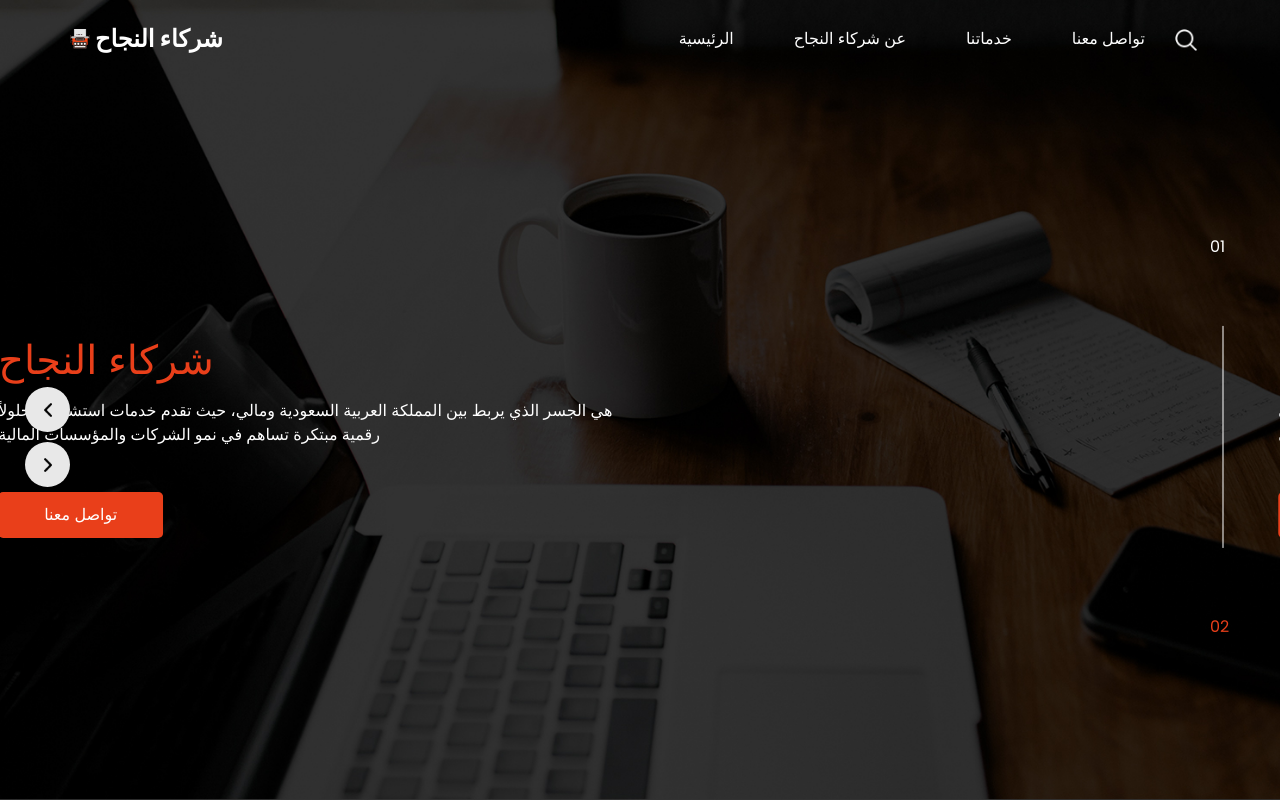
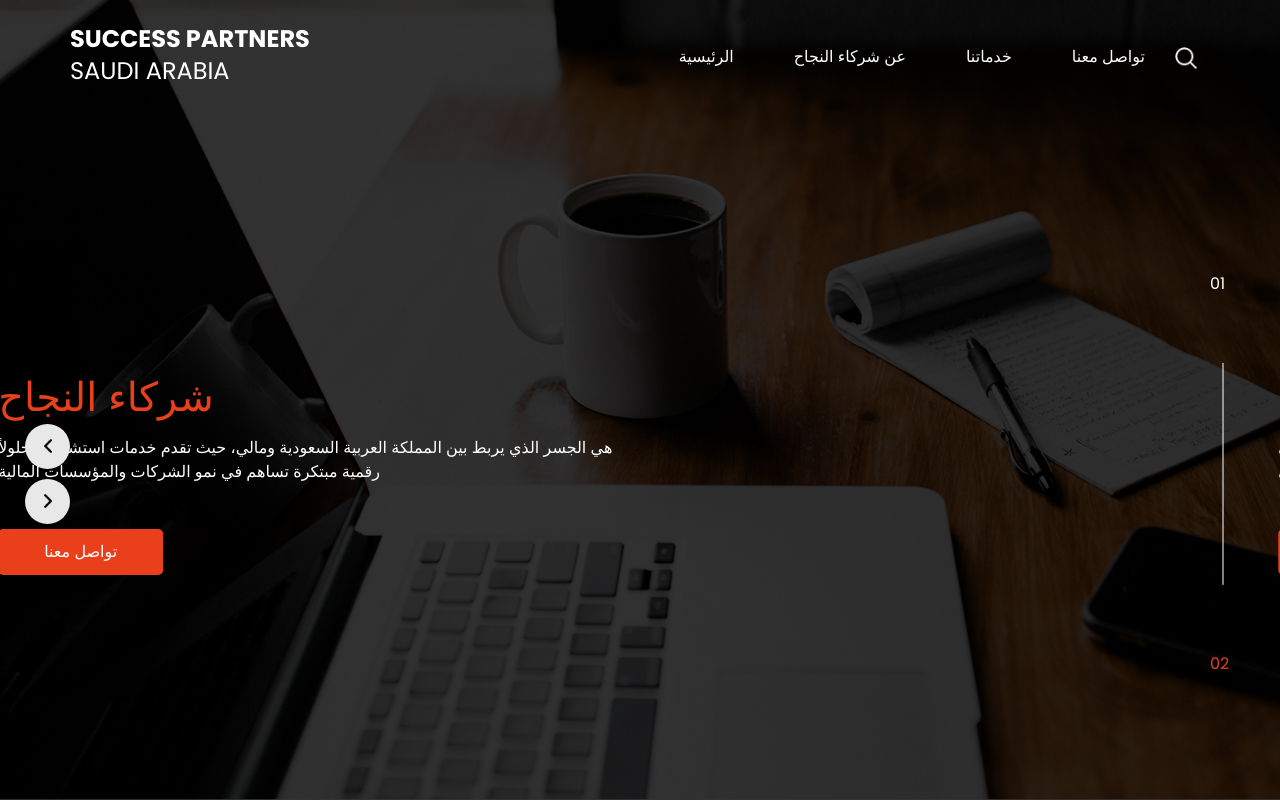
Before and after one commit to MidoBr/SuccessPartnersSA, a plain HTML site: page index.html in a window 1280 px wide. Shown: the top 800 px of the page. Drawn offline with nearby package versions, Linux system fonts and the light colour scheme.

Commit message:
Update index.html

```diff
--- a/index.html
+++ b/index.html
@@ -40,9 +40,10 @@
       <div class="container">
         <nav class="navbar navbar-expand-lg custom_nav-container pt-3">
           <a class="navbar-brand mr-5" href="index.html">
-            <img src="images/logo.png" alt="">
+           <!-- <img src="images/logo.png" alt=""> -->
             <span>
-              شركاء النجاح
+             Success Partners <br>
+              <h4>Saudi Arabia</h4>
             </span>
           </a>
           <button class="navbar-toggler" type="button" data-toggle="collapse" data-target="#navbarSupportedContent"
```
